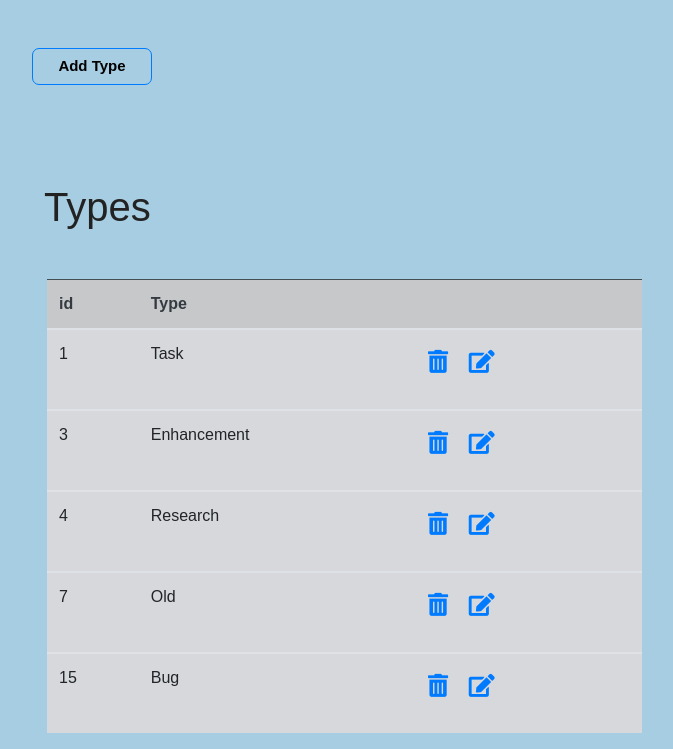
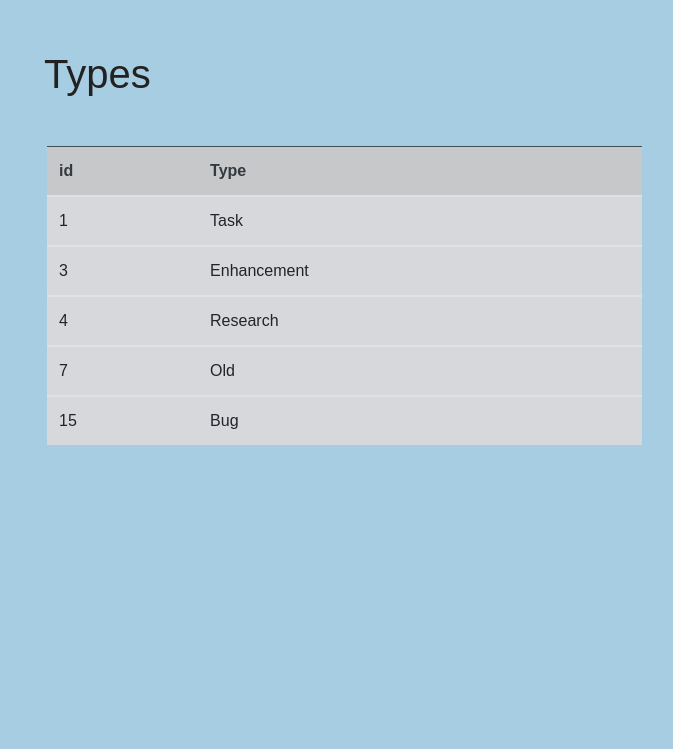
Before and after one commit to Aisuluu1405/python_group_3_homework_49_Aisulu_Dzhusupova, a Django app: page /type/ in a window 1280 px wide. Shown: the part 122-871 px from the top of the page, without its empty margins (171-844 px from the left). After the commit the page ends 567 px from the top, so only its background shows below. Run offline with Django 3.2, Linux system fonts and the light colour scheme; data comes from the database, SQL or seed files in the repository; some libraries are stand-ins or nearby versions.

Commit message:
Создала ограничение доступа для добавления, редактирования и удаления типов.Добавила миксин 'LoginRequiredMixin' в представления в  'type_views.py'.

```diff
--- a/source/webapp/templates/type/index.html
+++ b/source/webapp/templates/type/index.html
@@ -3,8 +3,9 @@
 {% block title %}Type{% endblock %}
 
 {% block content %}
-    <a href="{% url 'webapp:type_add' %}" class="btn btn-outline-primary  m-5">Add Type</a>
-
+    {% if request.user.is_authenticated %}
+        <a href="{% url 'webapp:type_add' %}" class="btn btn-outline-primary  m-5">Add Type</a>
+    {% endif %}
     <div class="type text-left">
         <h1>Types</h1>
     </div>
@@ -17,8 +18,9 @@
                         <tr class="table-dark text-dark">
                             <th scope="col">id</th>
                             <th scope="col">Type</th>
-
-                            <th scope="col"></th>
+                            {% if request.user.is_authenticated %}
+                                <th scope="col"></th>
+                            {% endif %}
                         </tr>
                         </thead>
                         {% for type in types %}
@@ -26,9 +28,12 @@
                             <tr class="table-secondary">
                                 <td>{{ type.pk }}</td>
                                 <td>{{ type}}</td>
-
-                                <td><p><a href="{% url 'webapp:type_delete' type.pk %}"><i class="fas fa-trash-alt"></i></a>
-                                       <a href="{% url 'webapp:type_edit' type.pk %}"><i class="fas fa-edit"></i></a></p> </td>
+                                {% if request.user.is_authenticated %}
+                                <td>
+                                    <p><a href="{% url 'webapp:type_delete' type.pk %}"><i class="fas fa-trash-alt"></i></a>
+                                       <a href="{% url 'webapp:type_edit' type.pk %}"><i class="fas fa-edit"></i></a></p>
+                                </td>
+                                {% endif %}
                             </tr>
                             </tbody>
                         {% endfor %}
--- a/source/webapp/views/type_views.py
+++ b/source/webapp/views/type_views.py
@@ -1,3 +1,4 @@
+from django.contrib.auth.mixins import LoginRequiredMixin
 from django.shortcuts import render, get_object_or_404, redirect, reverse
 from django.urls import reverse_lazy
 from django.views.generic import ListView, CreateView, UpdateView, DeleteView
@@ -12,7 +13,7 @@ class TypeIndexView(ListView):
     model = Type
 
 
-class TypeCreateView(CreateView):
+class TypeCreateView(LoginRequiredMixin, CreateView):
     template_name = 'type/add.html'
     model = Type
     form_class = TypeForm
@@ -21,7 +22,7 @@ class TypeCreateView(CreateView):
         return reverse('webapp:type_index')
 
 
-class TypeEditView(UpdateView):
+class TypeEditView(LoginRequiredMixin, UpdateView):
     template_name = 'type/edit.html'
     model = Type
     form_class = TypeForm
@@ -31,7 +32,7 @@ class TypeEditView(UpdateView):
         return reverse('webapp:type_index')
 
 
-class TypeDeleteView(DeleteView):
+class TypeDeleteView(LoginRequiredMixin, DeleteView):
     model = Type
     success_url = reverse_lazy('webapp:type_index')
     template = 'type/protected_error.html'
```
